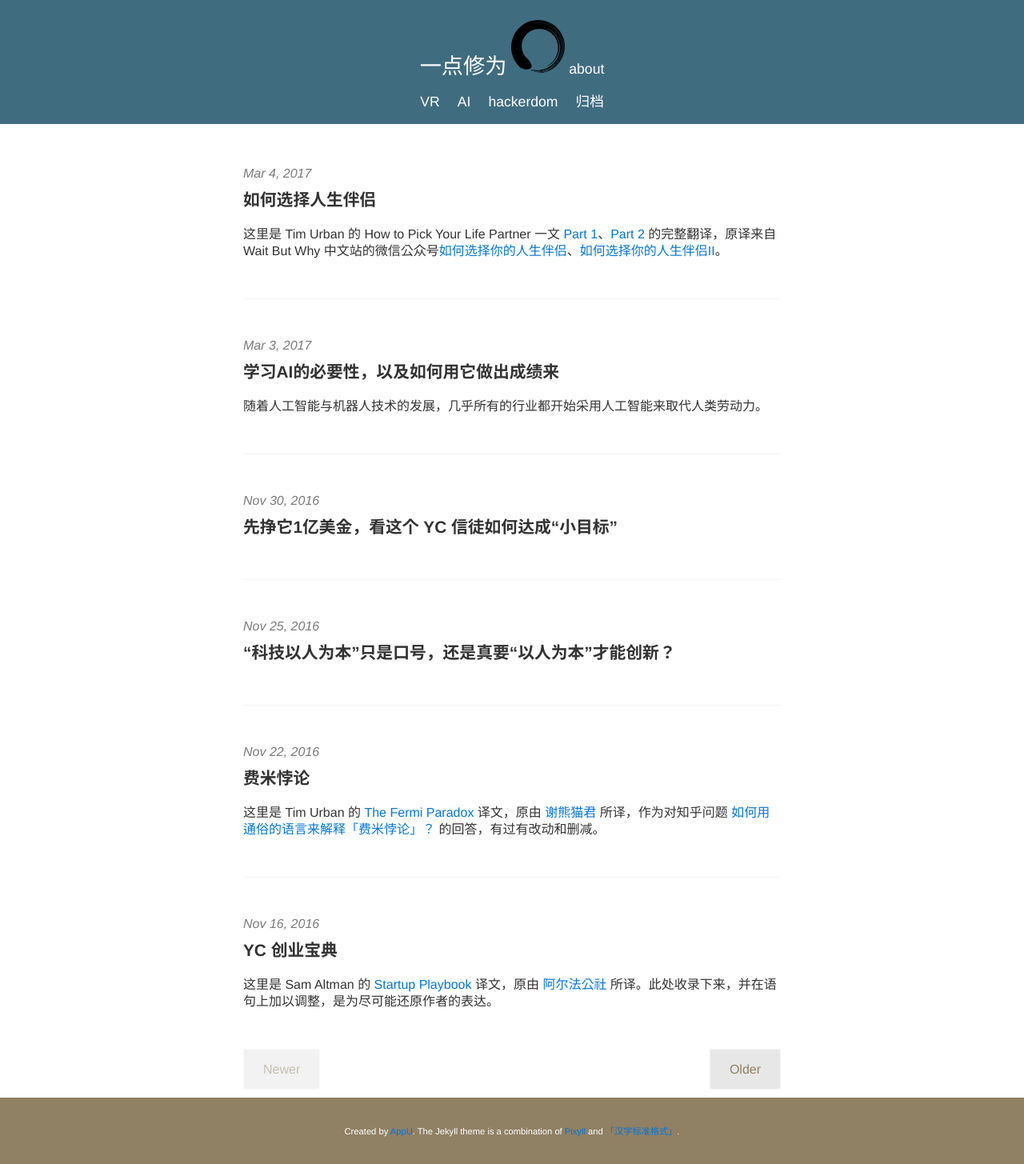
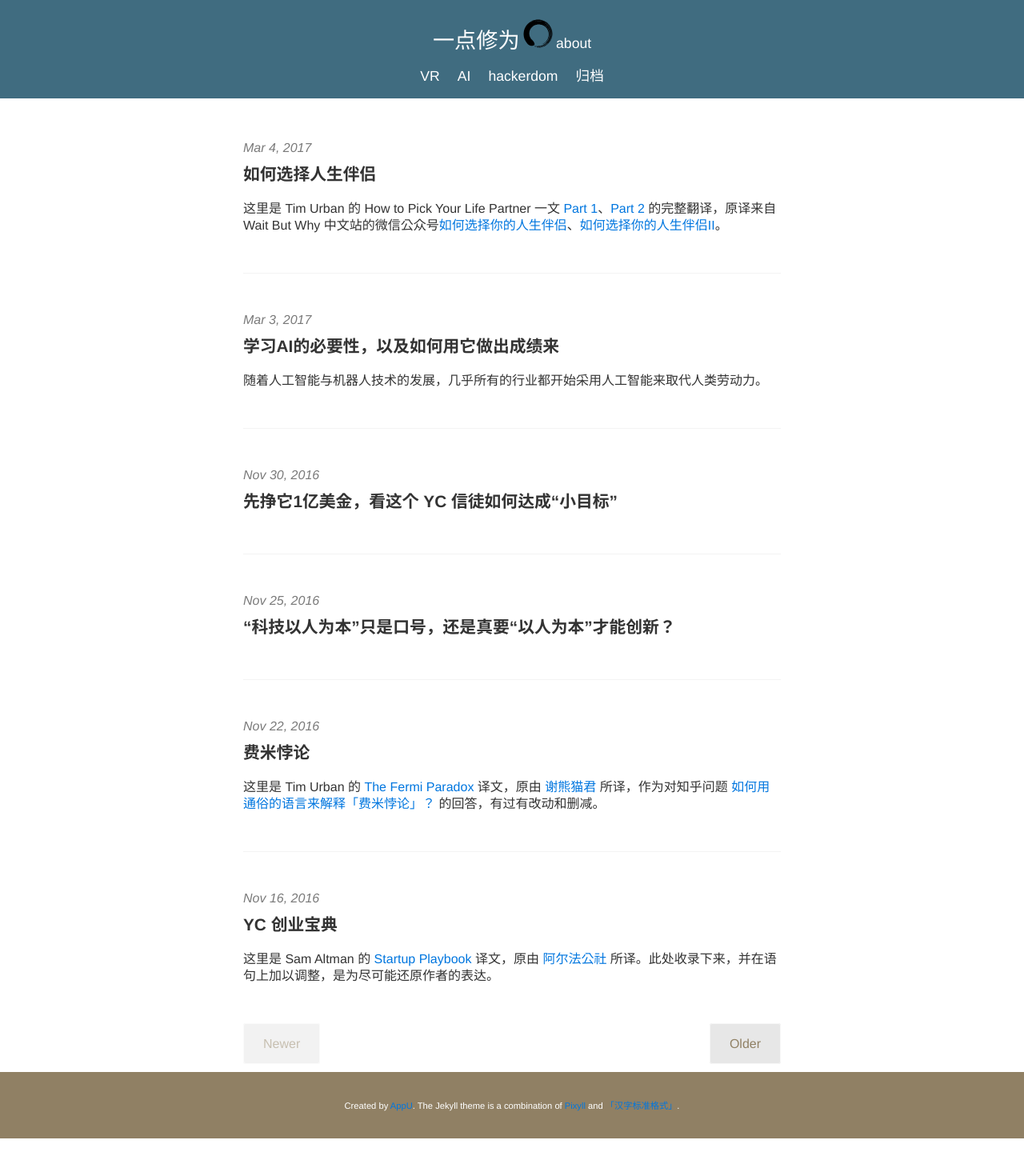
Before and after one commit to ABitCraft/ABitCraft.GitHub.io, a Jekyll site: the page built from index.html, in a window 1280 px wide. Shown: the whole page at 80% size. Built offline with Jekyll 4.4.1, drawn with Linux system fonts in a browser that asks for light colours; the list of posts is cut into pages by our own code; after the commit the page ends 1423 px from its top, so only the background shows below that.

Commit message:
change logo

```diff
--- a/_includes/head.html
+++ b/_includes/head.html
@@ -16,7 +16,7 @@
     <link rel="stylesheet" media="all" href="{{ "/css/han.min.css" | prepend: site.baseurl }}?{{ site.time | date: "%Y%m%d%H%M" }}" type="text/css">
 
     <!-- Icons -->
-    <link rel="icon" type="image/svg" href="/favicon.svg" sizes="64x64">
+    <link rel="icon" type="image/png" href="/favicon.png" sizes="64x64">
 
     {% if site.google_analytics %}
     <script type="text/javascript">
--- a/_includes/header.html
+++ b/_includes/header.html
@@ -2,7 +2,7 @@
   <div class="mt2 wrap">
     <div class="measure">
       <a href="{{ site.url }}" class="site-title">一点修为</a>
-      <img src="{{ site.baseurl }}/Enso.svg" width="69" height="68"></img>
+      <img src="{{ site.baseurl }}/Enso.svg" width="36" height="36"></img>
       <a href="{{ site.baseurl }}/about/">about</a>
       <nav class="site-nav">
         {% include navigation.html %}
```
Also changed, not shown: favicon.png (added), 1 other file.
